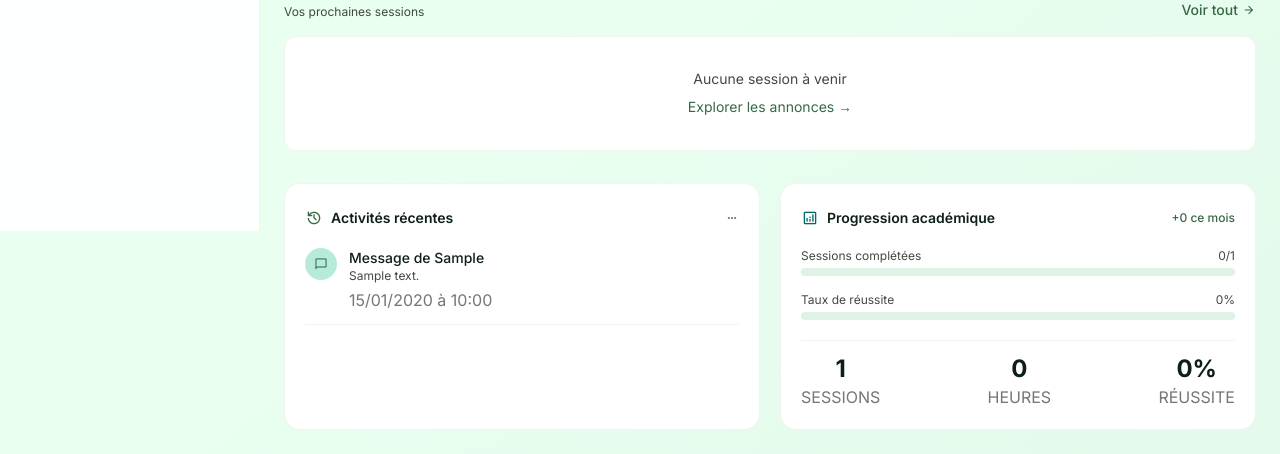
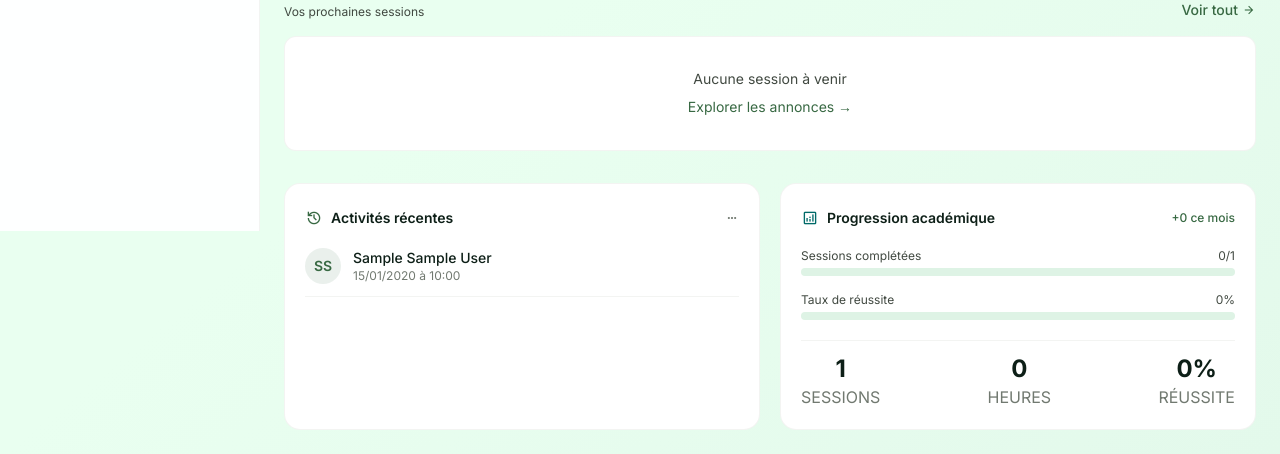
Before and after one commit to Xilandhs/PIL1_2526_19_Final, a Django app: page /dashboard/ in a window 1280 px wide. Shown: the part 569-1023 px from the top of the page. Run offline with Django 5.2, Linux system fonts and the light colour scheme; a user stored in the database is signed in; tables that the repository leaves empty hold one stand-in row (values such as "Sample post"); some libraries are stand-ins or nearby versions.

Commit message:
fix: activites recentes affiche expediteur et heure sans contenu

```diff
--- a/templates/pages/dashboard.html
+++ b/templates/pages/dashboard.html
@@ -198,20 +198,23 @@
             <span class="material-symbols-outlined text-outline text-sm cursor-pointer align-middle">more_horiz</span>
         </div>
         <div class="space-y-3">
-            {% for msg in recent_messages|slice:":3" %}
-            <div class="flex items-start gap-3 pb-3 border-b border-outline-variant/20">
-                <div class="w-8 h-8 rounded-full bg-secondary-container flex items-center justify-center shrink-0">
-                    <span class="material-symbols-outlined text-secondary text-sm align-middle">chat_bubble</span>
+           {% for msg in recent_messages|slice:":3" %}
+            <a href="/chat/?contact={{ msg.expediteur.id }}" class="flex items-center gap-3 pb-3 border-b border-outline-variant/20 hover:opacity-80 transition">
+                <div class="w-9 h-9 rounded-full bg-primary/10 flex items-center justify-center shrink-0 font-semibold text-primary text-sm">
+                    {{ msg.expediteur.prenom|slice:":1" }}{{ msg.expediteur.nom|slice:":1" }}
                 </div>
-                <div>
-                    <p class="text-sm font-medium text-on-surface">Message de {{ msg.expediteur.prenom }}</p>
-                    <p class="text-xs text-on-surface-variant">{{ msg.contenu|truncatechars:50|default:"Message" }}</p>
-                    <span class="text-2xs text-outline mt-1 block">{{ msg.created_at|date:"d/m/Y à H:i" }}</span>
+                <div class="flex-1 min-w-0">
+                    <p class="text-sm font-medium text-on-surface">{{ msg.expediteur.prenom }} {{ msg.expediteur.nom }}</p>
+                    <p class="text-xs text-outline">{{ msg.created_at|date:"d/m/Y à H:i" }}</p>
                 </div>
-            </div>
+                {% if not msg.lu %}
+                <span class="w-2 h-2 rounded-full bg-primary shrink-0"></span>
+                {% endif %}
+            </a>
             {% empty %}
             <div class="text-center py-4">
-                <p class="text-sm text-outline">Aucune activité récente</p>
+                <span class="material-symbols-outlined text-outline text-3xl">chat_bubble_outline</span>
+                <p class="text-sm text-outline mt-2">Aucune activité récente</p>
             </div>
             {% endfor %}
         </div>
```
